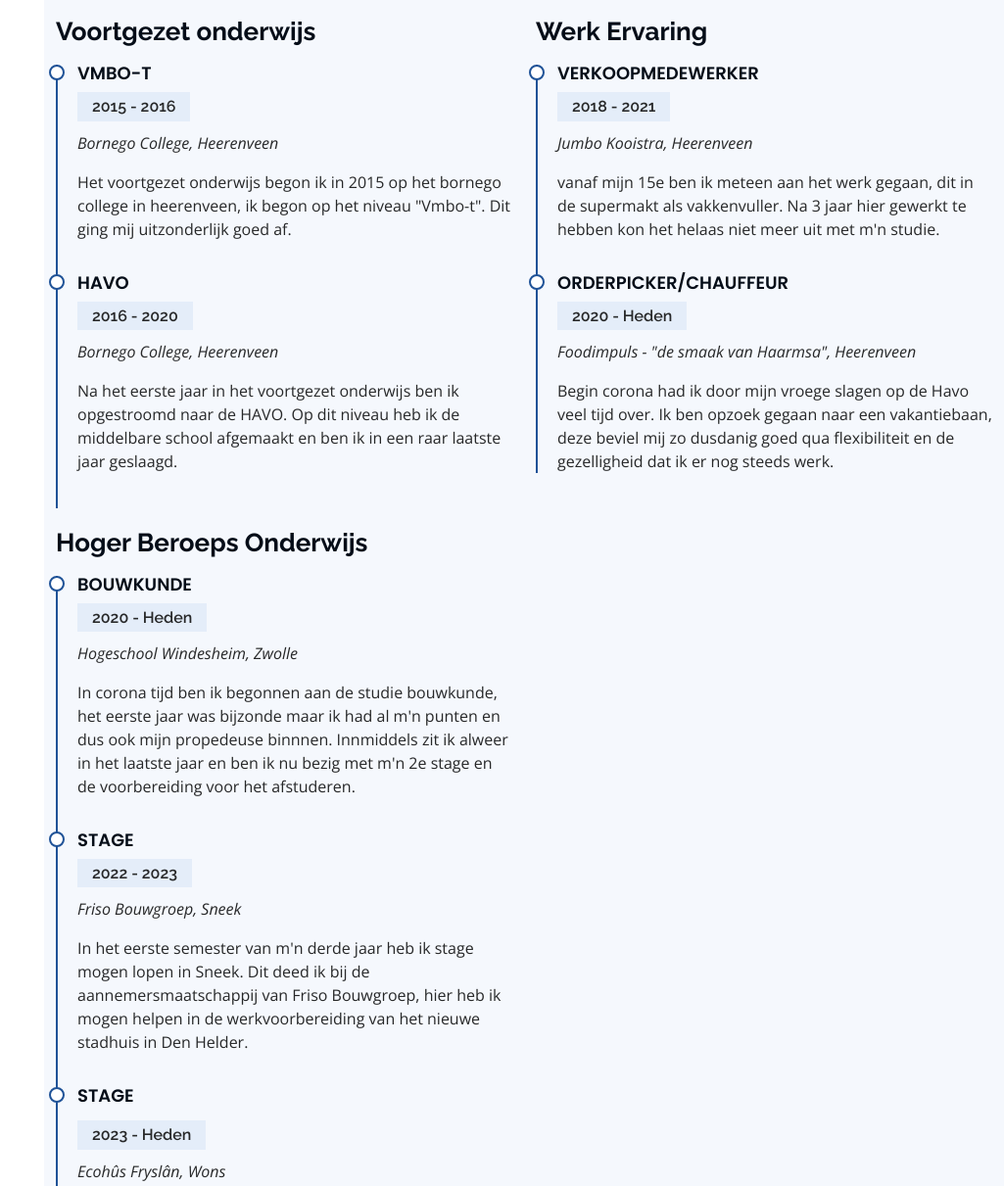
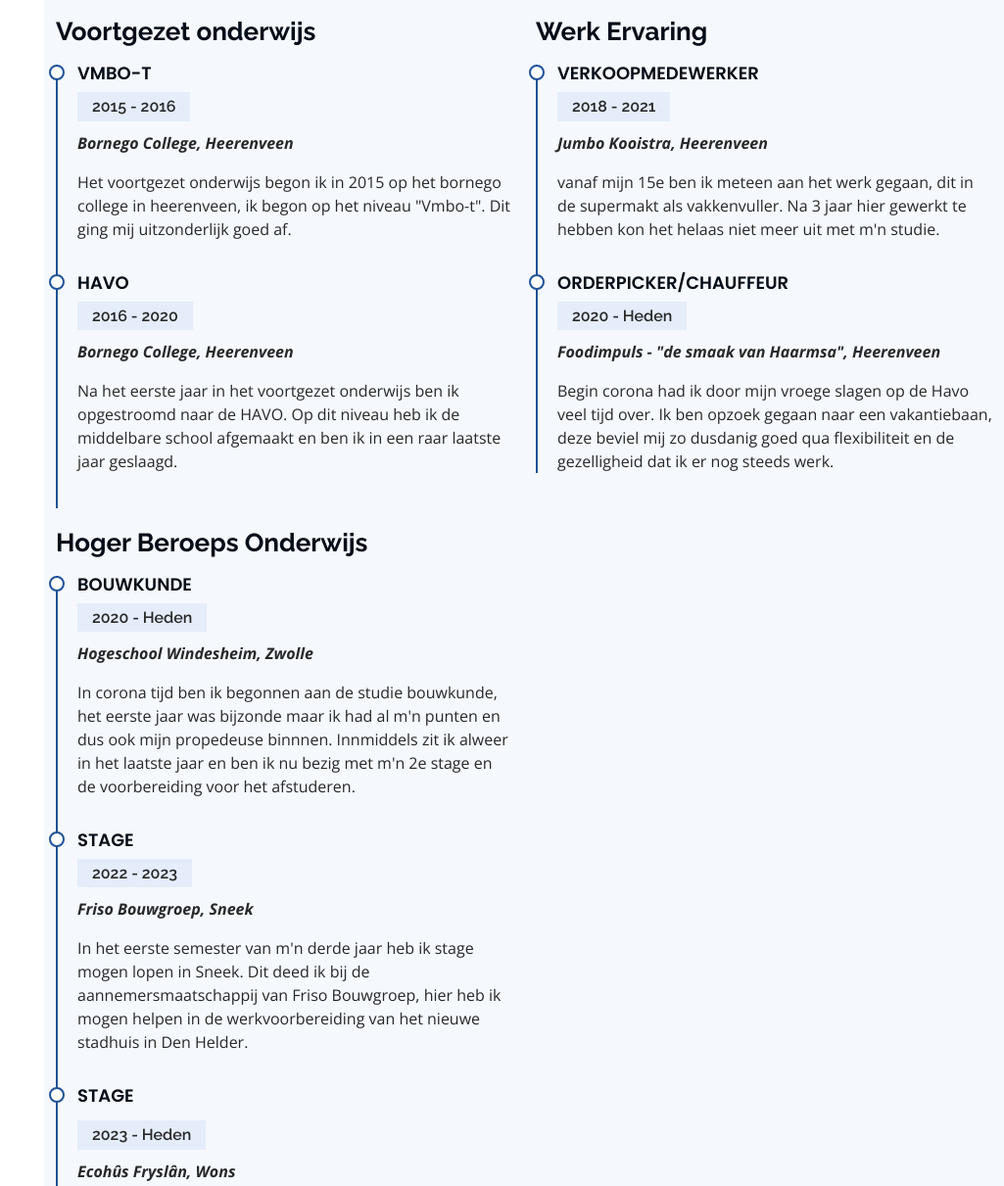
Before and after one commit to MaikelHoogendijk/Portfolio, a plain HTML site: page index.html in a window 1280 px wide. Shown: the part 2665-3876 px from the top of the page at 98% size, without its empty margins (255-1280 px from the left). Drawn offline with nearby package versions, Linux system fonts and the light colour scheme.

Commit message:
Update index.html

```diff
--- a/index.html
+++ b/index.html
@@ -365,14 +365,14 @@
             <div class="resume-item">
               <h4>Vmbo-t</h4>
               <h5>2015 - 2016</h5>
-              <p><em>Bornego College, Heerenveen</em></p>
+              <p><b><em>Bornego College, Heerenveen</em></b></p>
               <p>Het voortgezet onderwijs begon ik in 2015 op het bornego college in
                 heerenveen, ik begon op het niveau "Vmbo-t". Dit ging mij uitzonderlijk goed af. </p>
             </div>
             <div class="resume-item">
               <h4>Havo</h4>
               <h5>2016 - 2020</h5>
-              <p><em>Bornego College, Heerenveen</em></p>
+              <p><b><em>Bornego College, Heerenveen</em></b></p>
               <p>Na het eerste jaar in het voortgezet onderwijs ben ik opgestroomd naar de HAVO.
                 Op dit niveau heb ik de middelbare school afgemaakt en ben ik in een raar laatste jaar geslaagd.
               </p>
@@ -383,7 +383,7 @@
             <div class="resume-item">
               <h4>Bouwkunde</h4>
               <h5>2020 - Heden</h5>
-              <p><em>Hogeschool Windesheim, Zwolle</em></p>
+              <p><b><em>Hogeschool Windesheim, Zwolle</em></b></p>
               <p>In corona tijd ben ik begonnen aan de studie bouwkunde, het eerste
                 jaar was bijzonde maar ik had al m'n punten en dus ook mijn propedeuse binnnen.
                 Innmiddels zit ik alweer in het laatste jaar en ben ik nu bezig met m'n 2e stage en de voorbereiding voor het afstuderen.
@@ -392,7 +392,7 @@
             <div class="resume-item">
               <h4>Stage</h4>
               <h5>2022 - 2023</h5>
-              <p><em>Friso Bouwgroep, Sneek</em></p>
+              <p><b><em>Friso Bouwgroep, Sneek</em></b></p>
               <p>In het eerste semester van m'n derde jaar heb ik stage mogen lopen in Sneek.
                 Dit deed ik bij de aannemersmaatschappij van Friso Bouwgroep, hier heb ik mogen helpen in de
                 werkvoorbereiding van het nieuwe stadhuis in Den Helder.
@@ -402,7 +402,7 @@
               <h4>Stage</h4>
               </p>
               <h5>2023 - Heden</h5>
-              <p><em>Ecohûs Fryslân, Wons</em></p>
+              <p><b><em>Ecohûs Fryslân, Wons</em></b></p>
               <p>Inmiddels loop ik stage in Wons. Bij bouwbedrijf Ecohûs Fryslân mag ik veen verschillende taken uitvoeren.
                 Ik ben voornamelijk aan het moduleren, vanaf een 2d ontwerp het in een 3d model uittekenen.
                 Ook hou ik me bezig met calculeren, renders maken en zal ik meegaan naar locatie.
@@ -417,7 +417,7 @@
             <div class="resume-item">
               <h4>Verkoopmedewerker</h4>
               <h5>2018 - 2021</h5>
-              <p><em>Jumbo Kooistra, Heerenveen</em></p>
+              <p><b><em>Jumbo Kooistra, Heerenveen</em></b></p>
               <p>vanaf mijn 15e ben ik meteen aan het werk gegaan, dit in de supermakt als vakkenvuller.
                 Na 3 jaar hier gewerkt te hebben kon het helaas niet meer uit met m'n studie.
               </p>
@@ -425,7 +425,7 @@
             <div class="resume-item">
               <h4>Orderpicker/Chauffeur</h4>
               <h5>2020 - Heden</h5>
-              <p><em>Foodimpuls - "de smaak van Haarmsa", Heerenveen</em></p>
+              <p><b><em>Foodimpuls - "de smaak van Haarmsa", Heerenveen</em></b></p>
               <p>Begin corona had ik door mijn vroege slagen op de Havo veel tijd over. Ik ben opzoek gegaan naar
                 een vakantiebaan, deze beviel mij zo dusdanig goed qua flexibiliteit en de gezelligheid
                 dat ik er nog steeds werk.
```
